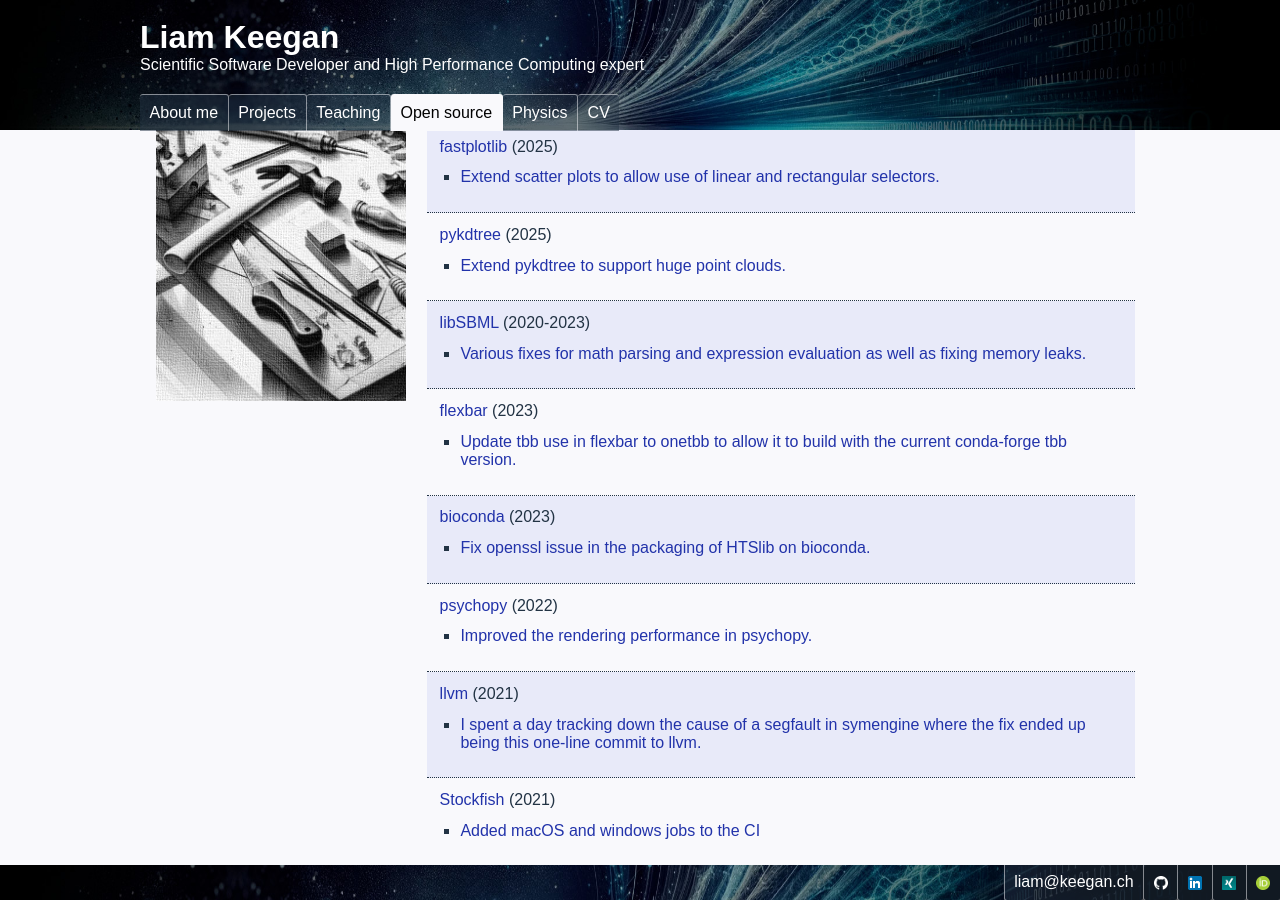
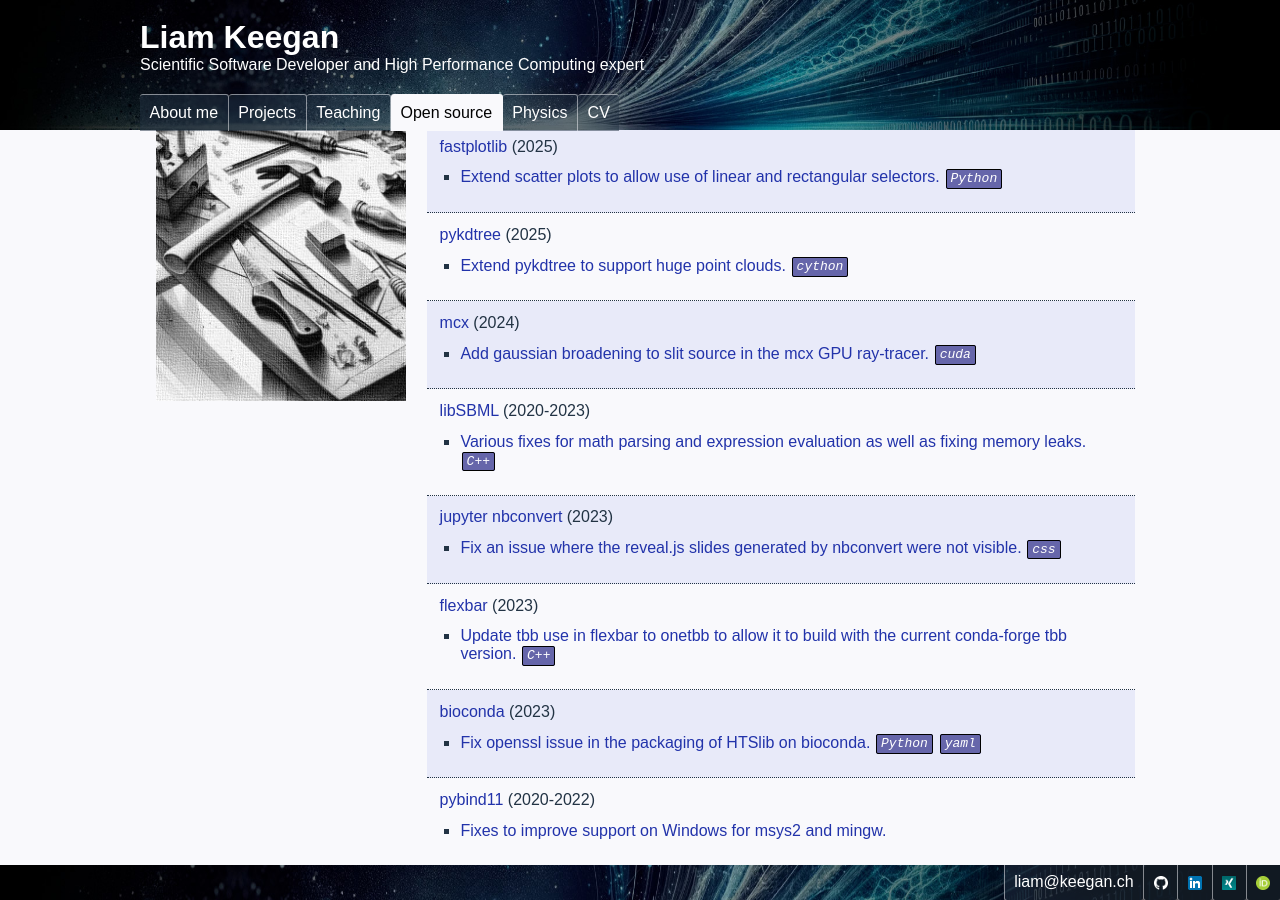
Before and after one commit to lkeegan/lkeegan.github.io, a Jekyll site: the page built from open-source.md, in a window 1280 px wide and 900 px high, scrolled down 278 px. Built offline with Jekyll 4.4.1, drawn with Linux system fonts in a browser that asks for light colours; some of the changed text lies outside the part shown.

Commit message:
add tags for open source contributions, add more

```diff
--- a/_data/open-source.yml
+++ b/_data/open-source.yml
@@ -3,51 +3,100 @@
   url: https://github.com/symengine/symengine
   code: https://github.com/symengine/symengine/pulls?q=is%3Apr+author%3Alkeegan+is%3Aclosed
   desc: Various contributions including adding SBML support to the parser, maintaining the JIT llvm code, and migrating to the new llvm pass manager.
+  tags:
+    - C++
 
 - year: 2025
   project: fastplotlib
   url: https://www.fastplotlib.org/
   code: https://github.com/fastplotlib/fastplotlib/pull/883
   desc: Extend scatter plots to allow use of linear and rectangular selectors.
+  tags:
+    - Python
 
 - year: 2025
   project: pykdtree
   url: https://github.com/storpipfugl/pykdtree/
   code: https://github.com/storpipfugl/pykdtree/pull/135
   desc: Extend pykdtree to support huge point clouds.
+  tags:
+    - cython
+
+- year: 2024
+  project: mcx
+  url: https://mcx.space/
+  code: https://github.com/fangq/mcx/pull/214
+  desc: Add gaussian broadening to slit source in the mcx GPU ray-tracer.
+  tags:
+    - cuda
 
 - year: 2020-2023
   project: libSBML
   url: https://github.com/sbmlteam/libsbml
   code: https://github.com/sbmlteam/libsbml/pulls?q=is%3Apr+author%3Alkeegan+is%3Aclosed
   desc: Various fixes for math parsing and expression evaluation as well as fixing memory leaks.
+  tags:
+    - C++
+
+- year: 2023
+  project: jupyter nbconvert
+  url: https://github.com/jupyter/nbconvert
+  code: https://github.com/jupyter/nbconvert/pull/2032
+  desc: Fix an issue where the reveal.js slides generated by nbconvert were not visible.
+  tags:
+    - css
 
 - year: 2023
   project: flexbar
   url: https://github.com/seqan/flexbar
   code: https://github.com/bioconda/bioconda-recipes/pull/39296
   desc: Update tbb use in flexbar to onetbb to allow it to build with the current conda-forge tbb version.
+  tags:
+    - C++
 
 - year: 2023
   project: bioconda
   url: https://bioconda.github.io/
   code: https://github.com/bioconda/bioconda-recipes/pull/39816
   desc: Fix openssl issue in the packaging of HTSlib on bioconda.
+  tags:
+      - Python
+      - yaml
+
+- year: 2020-2022
+  project: pybind11
+  url: https://pybind11.readthedocs.io/
+  code: https://github.com/pybind/pybind11/pulls?q=is%3Apr+is%3Aclosed+author%3Alkeegan+
+  desc: Fixes to improve support on Windows for msys2 and mingw.
 
 - year: 2022
   project: psychopy
   url: https://psychopy.org/
   code: https://github.com/psychopy/psychopy/pull/5027
   desc: Improved the rendering performance in psychopy.
+  tags:
+    - Python
 
 - year: 2021
   project: llvm
   url: https://llvm.org/
   code: https://github.com/llvm/llvm-project/commit/edf9565a8665fcaf7a452f07f77fb08c484f45d7
   desc: I spent a day tracking down the cause of a segfault in symengine where the fix ended up being this one-line commit to llvm.
+  tags:
+    - C++
 
 - year: 2021
   project: Stockfish
   url: https://stockfishchess.org/
   code: https://github.com/official-stockfish/Stockfish/pull/3623
-  desc: Added macOS and windows jobs to the CI
+  desc: Added macOS and windows jobs to the CI.
+  tags:
+      - yaml
+
+- year: 2020
+  project: Catch2
+  url: https://github.com/catchorg/Catch2
+  code: https://github.com/catchorg/Catch2/pull/2044
+  desc: Fix an incorrect warning when parsing test executable return code.
+  tags:
+      - CMake
--- a/open-source.md
+++ b/open-source.md
@@ -10,5 +10,5 @@ Whenever possible I like to contribute bug fixes and improvements back to the op
 
 {%- for item in site.data.open-source %}
 - [{{ item.project }}]({{ item.url }}) ({{ item.year }})
-  - [{{ item.desc }}]({{ item.code }})
+  - [{{ item.desc }}]({{ item.code }}) {%- for tag in item.tags %} `{{tag}}`{:.tag} {%- endfor %}
 {%- endfor %}
```
